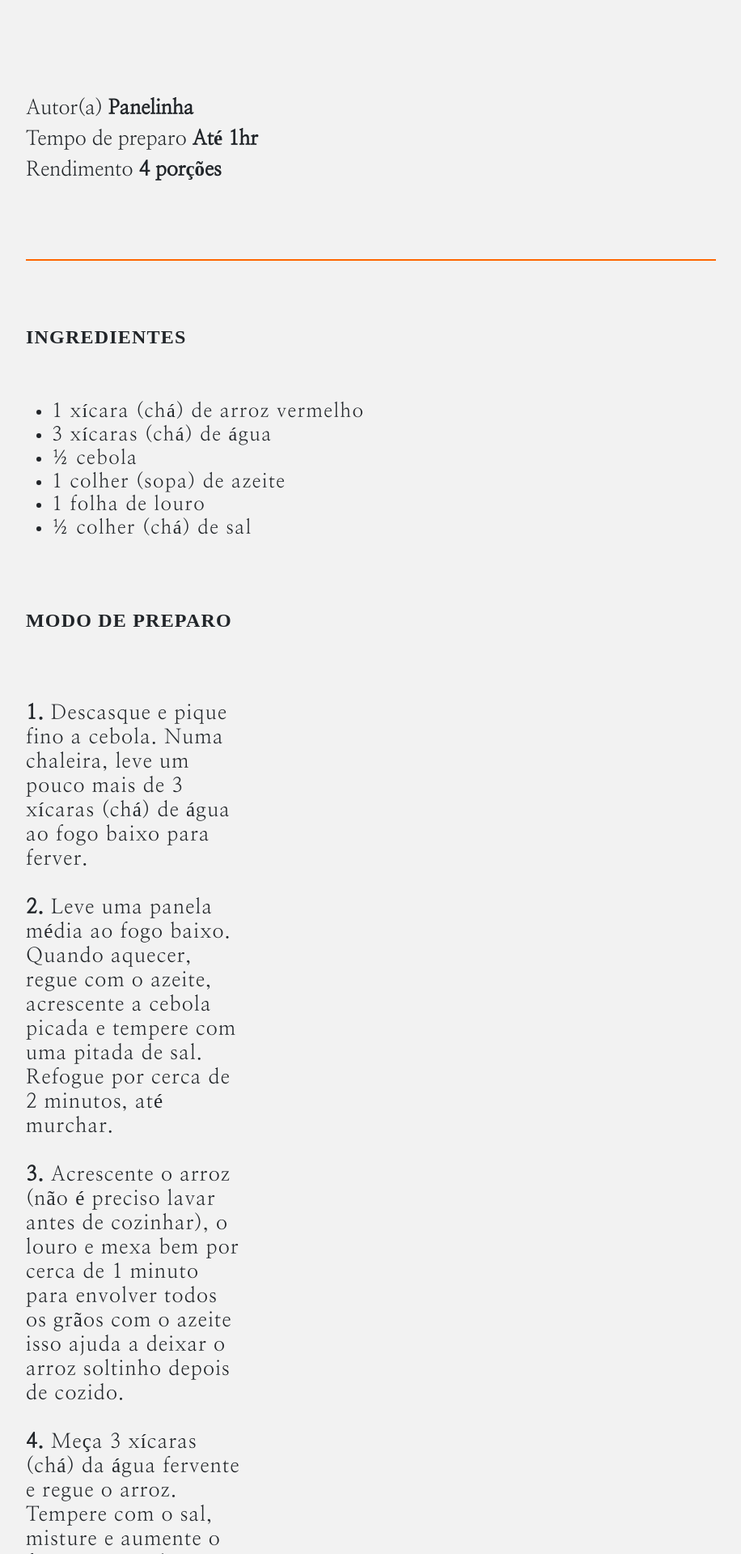
After one commit to JoaolMarcosl1/iReceitas, a Flask app: template ireceitas/ireceitas/blueprints/receitas/templates/4°acompanhamento_arroz_vermelho.html in a window 1280 px wide; the page is wider, and only the part inside the window is pictured. The commit adds this page. Shown: the part 726-2645 px from the top of that part at 81% size, without its empty margins (168-1084 px from the left). Run offline with Flask 2, Linux system fonts and the light colour scheme; the template is opened without the code that fills it, so the values that code supplies are empty; parts of the project's set-up code (start-up, migrations or seed data) failed here and were passed over; some libraries are stand-ins or nearby versions.

Commit message:
tópicos do tipo acompanhamento 4° receita atualizada

```diff
--- a/ireceitas/ireceitas/blueprints/receitas/receitas.py
+++ b/ireceitas/ireceitas/blueprints/receitas/receitas.py
@@ -52,6 +52,10 @@ def acompanhamentos2():
 def acompanhamentos3():
     return render_template("3°acompanhamento_tostones.html")
 
+@bp.route('/acompanhamentos4')
+def acompanhamentos4():
+    return render_template("4°acompanhamento_arroz_vermelho.html")
+
 
 def init_app(app):
     app.register_blueprint(bp)
--- a/ireceitas/ireceitas/blueprints/receitas/templates/3°acompanhamento_tostones.html
+++ b/ireceitas/ireceitas/blueprints/receitas/templates/3°acompanhamento_tostones.html
@@ -13,7 +13,7 @@
 
     <iframe src="https://www.youtube.com/embed/oNnRwoyYmo4" title="YouTube video player" class="videos" frameborder="0" allow="accelerometer; autoplay; clipboard-write; encrypted-media; gyroscope; picture-in-picture" allowfullscreen></iframe>
 
-    <h1 class="tostones"> SALADA DE COUVE COM </h1>
+    <h1 class="tostones"> TOSTONES DE MANDIOCA </h1>
     <h3 class="minidescricao"> São dourados por fora e cremosos por dentro. São viciantes! Para facilitar, a receita vem com dica de planejamento: dá pra preparar antes e congelar para fritar na hora. Os tostones brilham nos preparos com peixe, como o ceviche e moqueca. Ou até no pê-efe praiano.</h3>
 
     <h3 class="especificacoesautor">Autor(a)<strong> Panelinha</strong></h3>
--- /dev/null
+++ b/ireceitas/ireceitas/blueprints/receitas/templates/4°acompanhamento_arroz_vermelho.html
@@ -0,0 +1,56 @@
+{% extends 'base.html' %}
+
+{% block css %}<link rel="stylesheet" href="/static/css/acompanhamentos.css"> {% endblock %}
+
+{% block titulo %}Acompanhamentos{% endblock %}
+
+
+{% block conteudo %}
+
+<!--<html>-->
+<!--<head>-->
+<!--<body>-->
+    <iframe src="https://www.youtube.com/embed/Q0mZJ6bHnKw" title="YouTube video player" class="videos" frameborder="0" allow="accelerometer; autoplay; clipboard-write; encrypted-media; gyroscope; picture-in-picture" allowfullscreen></iframe>
+
+    <h1 class="arrozvermelho"> ARROZ VERMELHO  </h1>
+    <h3 class="minidescricao"> O arroz vermelho é aromático, tem um quê de sabor de castanha e uma cor linda. O tempo de cozimento é maior que do arroz branco, mas vale a pena cada minuto de preparo!</h3>
+
+    <h3 class="especificacoesautor">Autor(a)<strong> Panelinha</strong></h3>
+    <h3 class="especificacoes">Tempo de preparo<strong> Até 1hr </strong></h3>
+    <h3 class="especificacoes">Rendimento<strong> 4 porções</strong></h3>
+
+    <div id="linha-horizontal"></div>
+    <h4 id="modopreparosacompanhamentos"><strong>INGREDIENTES</strong></h4>
+    <ul id="igredientes">
+    <h4>
+      <li> 1 xícara (chá) de arroz vermelho</li>
+      <li> 3 xícaras (chá) de água</li>
+      <li> ½ cebola</li>
+      <li> 1 colher (sopa) de azeite</li>
+      <li> 1 folha de louro</li>
+      <li> ½ colher (chá) de sal</li>
+    </h4>
+  </ul>
+
+   <h4 id="modopreparosacompanhamentos"><strong>MODO DE PREPARO</strong></h4>
+
+      <h4 class="text-break"><strong>1.</strong> Descasque e pique fino a cebola. Numa chaleira, leve um pouco mais de 3 xícaras (chá) de água ao fogo baixo para ferver. <h4>
+
+      <h4 class="text-break"><strong>2.</strong> Leve uma panela média ao fogo baixo. Quando aquecer, regue com o azeite, acrescente a cebola picada e tempere com uma pitada de sal. Refogue por cerca de 2 minutos, até murchar. </h4>
+
+      <h4 class="text-break"><strong>3.</strong> Acrescente o arroz (não é preciso lavar antes de cozinhar), o louro e mexa bem por cerca de 1 minuto para envolver todos os grãos com o azeite isso ajuda a deixar o arroz soltinho depois de cozido. </h4>
+
+      <h4 class="text-break"><strong>4.</strong> Meça 3 xícaras (chá) da água fervente e regue o arroz. Tempere com o sal, misture e aumente o fogo para médio. Não mexa mais. </h4>
+
+      <h4 class="text-break"><strong>5.</strong> Assim que a água atingir o mesmo nível do arroz, cerca de 25 minutos depois, diminua o fogo e tampe parcialmente a panela. Deixe cozinhar até que o arroz absorva toda a água – para verificar se a água secou, fure o arroz com um garfo e afaste delicadamente alguns grãos do fundo da panela; se ainda estiver com água no fundo da panela, deixe cozinhar mais um pouquinho. </h4>
+
+      <h4 class="text-break"><strong>6.</strong> Desligue o fogo e mantenha a panela tampada por 5 minutos antes de servir, assim os grãos terminam de cozinhar no próprio vapor. Em seguida, solte os grãos com um garfo, transfira para uma tigela e sirva quente. </h4>
+
+
+
+
+{% endblock %}
+
+<!--</body>-->
+<!--</head>-->
+<!--</html>-->
--- a/ireceitas/ireceitas/blueprints/receitas/templates/acompanhamentos.html
+++ b/ireceitas/ireceitas/blueprints/receitas/templates/acompanhamentos.html
@@ -57,7 +57,8 @@
   <div class="card mb-3">
     <div class="row g-0">
       <div class="col-md-4">
-        <img src="https://cdn.pixabay.com/photo/2016/05/21/20/13/rice-1407379_960_720.jpg" class="img-fluid rounded-start" alt="...">
+          <a href="{{url_for('receitas.acompanhamentos4')}}">
+        <img src="https://cdn.pixabay.com/photo/2016/05/21/20/13/rice-1407379_960_720.jpg" class="img-fluid rounded-start" alt="..."></a>
       </div>
       <div class="col-md-8">
         <div class="card-body">
--- a/ireceitas/ireceitas/static/css/acompanhamentos.css
+++ b/ireceitas/ireceitas/static/css/acompanhamentos.css
@@ -87,7 +87,7 @@ body{
 .salada2{
   margin-left:1115px;
   font-family:IBM Plex Serif;
-  margin-top: 1px;
+  margin-top: -5px;
 }
 
 .tostones{
@@ -96,3 +96,10 @@ body{
   margin-top: -480px;
   margin-bottom: 35px;
   }
+
+.arrozvermelho{
+  margin-left:1115px;
+  font-family:IBM Plex Serif;
+  margin-top: -480px;
+  margin-bottom: 35px;
+}
```
Lines whose indentation alone changed are shown as unchanged.
